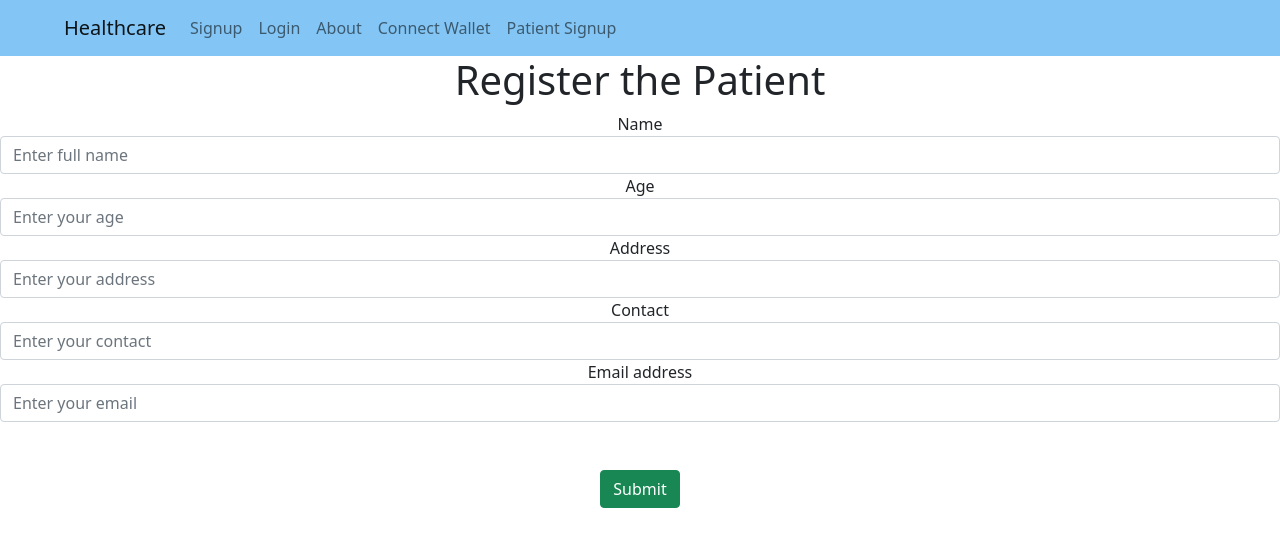
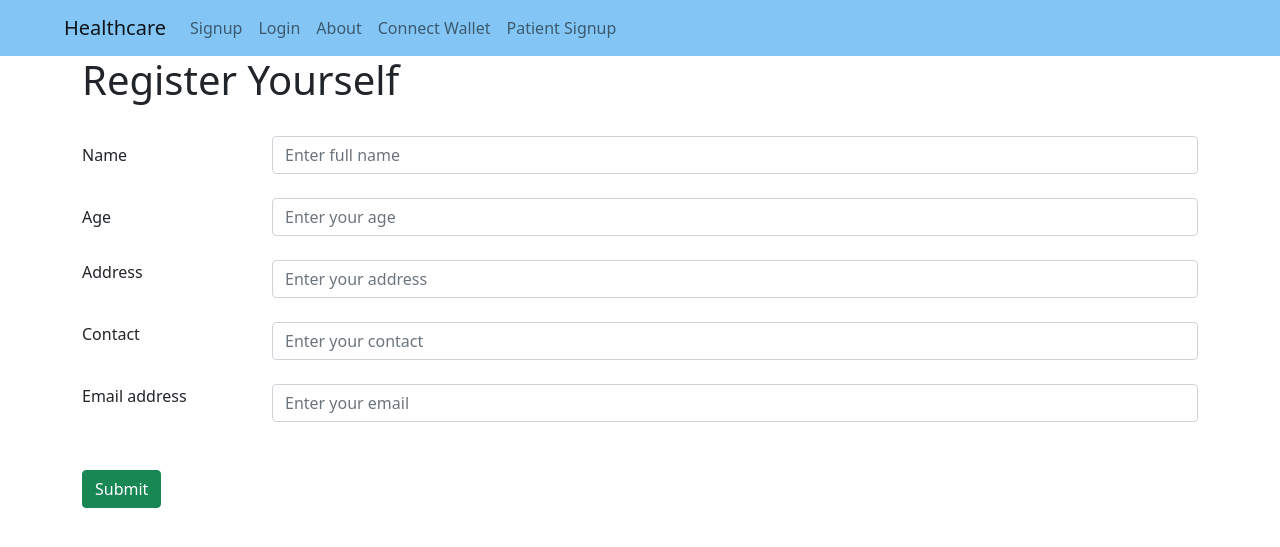
Before and after one commit to aditya172926/Electronic_health_records, a Django app: page /patient/ in a window 1280 px wide. Shown: the top 547 px of the page. Run offline with Django 4.2, Linux system fonts and the light colour scheme; some libraries are stand-ins or nearby versions.

Commit message:
register yourself template update

```diff
--- a/mp_project/logapp/templates/base.html
+++ b/mp_project/logapp/templates/base.html
@@ -72,9 +72,7 @@
 	{% endif %}
 
 
-	<center>
 		{% block content %}{% endblock %}
-	</center>
 </body>
 
 </html>
--- /dev/null
+++ b/mp_project/logapp/templates/logapp/doctor.html
@@ -0,0 +1,2 @@
+{% extends 'base.html' %}
+{% block title %} Doctor {% endblock %}
--- a/mp_project/logapp/templates/logapp/patient.html
+++ b/mp_project/logapp/templates/logapp/patient.html
@@ -1,29 +1,41 @@
 {% extends 'base.html' %}
 {% block title %} Patient {% endblock %}
+
 {% block content %}
-<h1> Register the Patient </h1>
 
-<div>
+<div class="container">
+    <h1> Register Yourself </h1><br>
+
     <form id="patientSignUpForm">
-        <div id="name-group" class="form-group">
-            <label for="name">Name</label>
+        <div id="name-group" class="form-group row">
+            <label for="name" class="col-sm-2 col-form-label">Name</label>
+            <div class="col-sm-10">
                 <input type="text" class="form-control" id="name" name="name" placeholder="Enter full name" required>
             </div>
-        <div id="age-group" class="form-group">
-            <label for="age">Age</label>
+        </div><br>
+        <div id="age-group" class="form-group row">
+            <label for="age" class="col-sm-2 col-form-label">Age</label>
+            <div class="col-sm-10">
                 <input type="number" class="form-control" id="age" name="age" placeholder="Enter your age" required>
             </div>
-        <div id="address-group" class="form-group">
-            <label for="address">Address</label>
+        </div><br>
+        <div id="address-group" class="form-group row">
+            <label for="address" class="col-sm-2">Address</label>
+            <div class="col-sm-10">
                 <input type="text" class="form-control" id="address" name="address" placeholder="Enter your address" required>
             </div>
-        <div id="contact-group" class="form-group">
-            <label for="contact">Contact</label>
+        </div><br>
+        <div id="contact-group" class="form-group row">
+            <label for="contact" class="col-sm-2">Contact</label>
+            <div class="col-sm-10">
                 <input type="text" class="form-control" id="contact" name="contact" placeholder="Enter your contact" required>
             </div>
-        <div id="email-group" class="form-group">
-            <label for="email">Email address</label>
-            <input type="text" class="form-control" id="email" name="email" placeholder="Enter your email" required>
+        </div><br>
+        <div id="email-group" class="form-group row">
+            <label for="email" class="col-sm-2">Email address</label>
+            <div class="col-sm-10">
+                <input type="email" class="form-control" id="email" name="email" placeholder="Enter your email" required>
+            </div>
         </div>
 <br><br>
         <button type="submit" class="btn btn-success">
```
Also changed, not shown: mp_project/db.sqlite3. Lines whose indentation alone changed are shown as unchanged.
